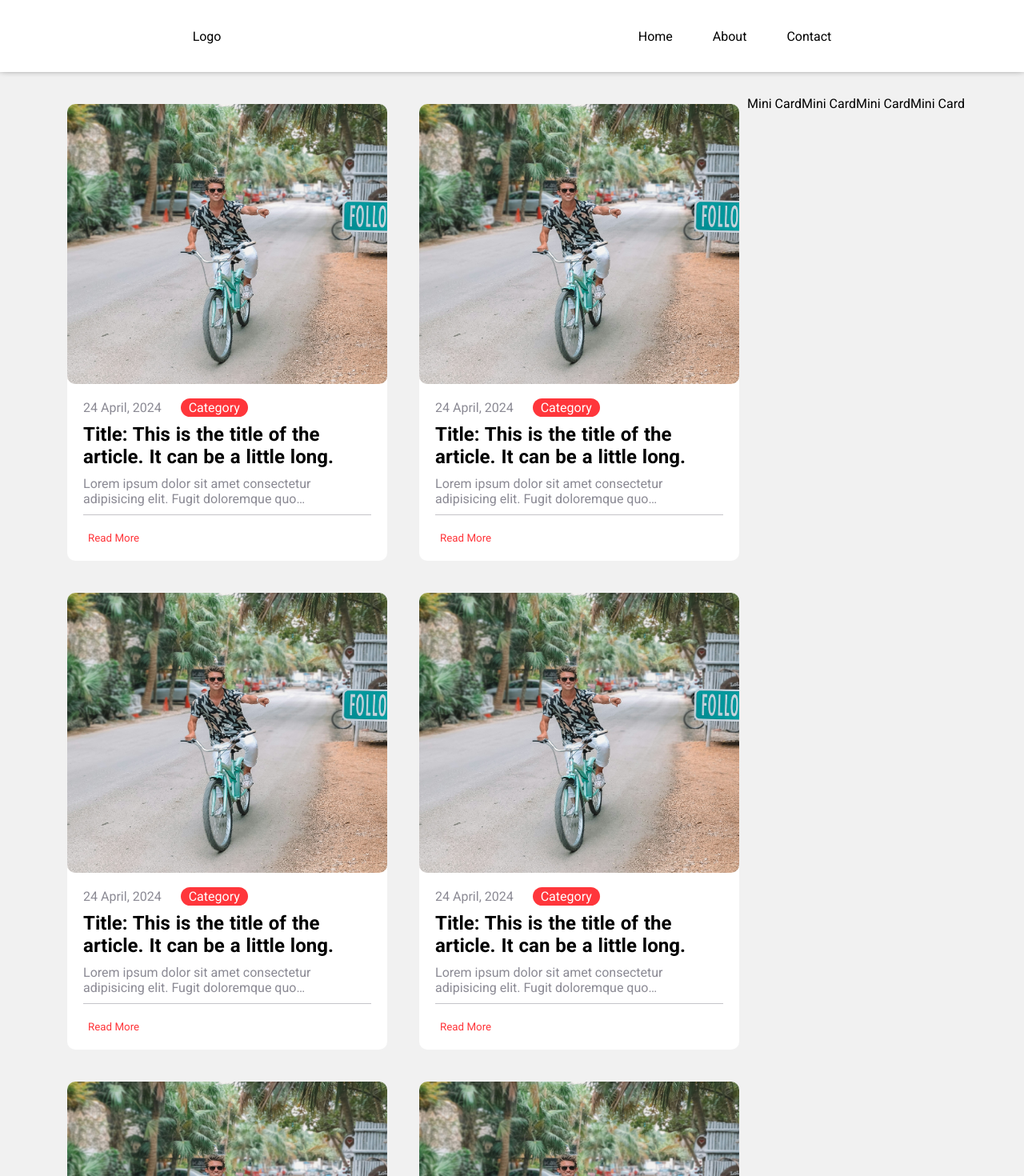
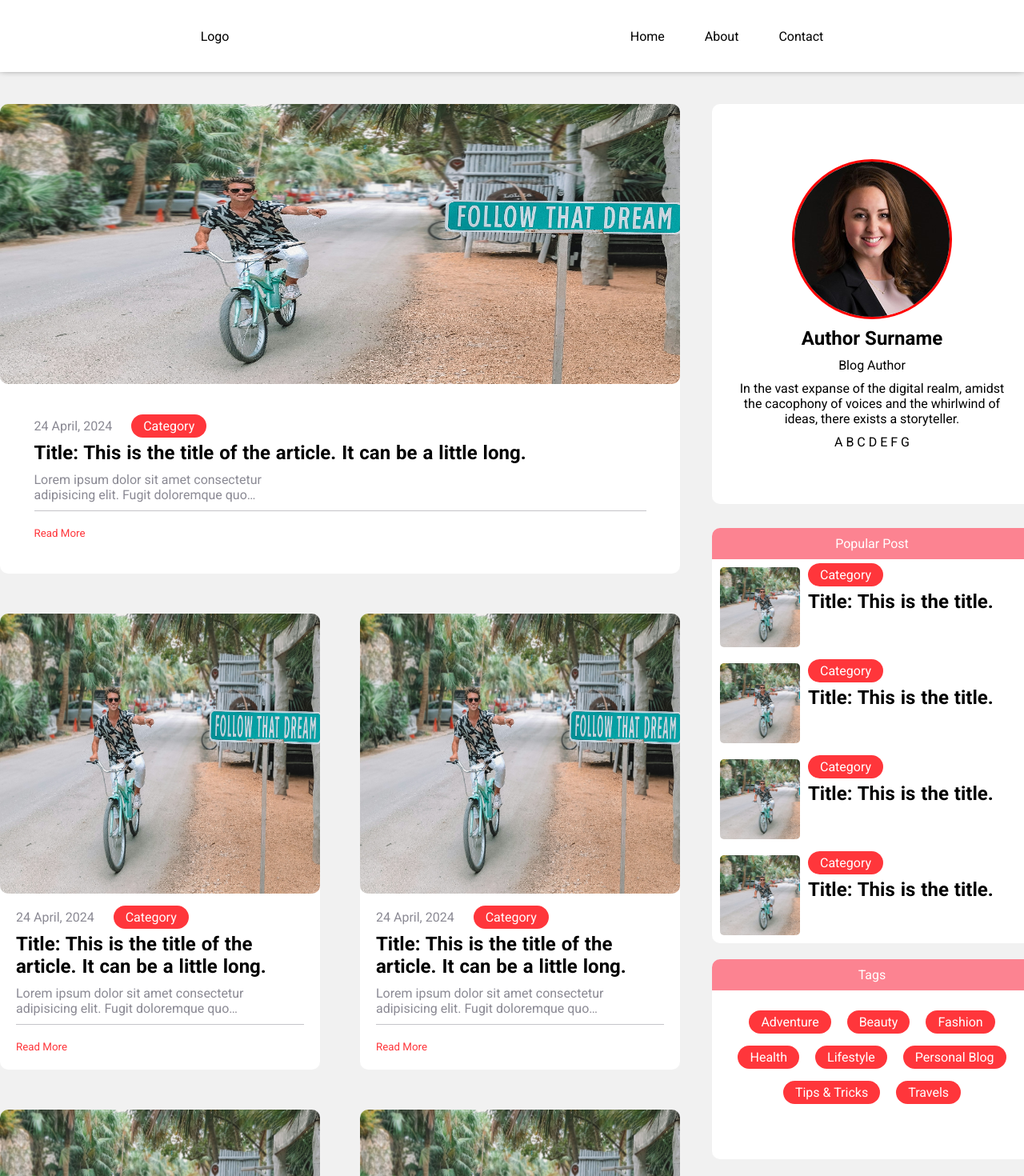
Before and after one commit to infinitee404/blogSite-sample, a React (Vite) app: page / in a window 1280 px wide. Shown: the top 1470 px of the page at 80% size. Built offline with nearby package versions, Linux system fonts and the light colour scheme.

Commit message:
site building complete

```diff
--- a/src/App.jsx
+++ b/src/App.jsx
@@ -2,15 +2,17 @@ import React from 'react'
 import Navbar from './components/Navbar'
 import NewsSection from './components/NewsSection'
 import MoreSection from './components/MoreSection'
+import Footer from './components/Footer'
 
 const App = () => {
   return (
     <>
       <Navbar />
-      <div className="container">
+      <div className="hero-container">
         <NewsSection />
         <MoreSection />
       </div>
+      <Footer />
     </>
   )
 }
--- /dev/null
+++ b/src/components/Footer.jsx
@@ -0,0 +1,57 @@
+import React from 'react'
+
+const Footer = () => {
+  return (
+    <>
+        <div className="subscription">
+            <h1>Subscribe for Updates</h1>
+            <h3>Receive exclusive news and updates straight into your inbox</h3>
+            <div className="email-field">
+                <input type='email' placeholder='Email Address' /><button>Subscribe</button>
+            </div>
+        </div>
+        <div className="footer">
+            <div className="footer-info">
+                <h1>Logo</h1>
+                <h3>Ensuring an informative experience</h3>
+            </div>
+            <div className="footer-link-section">
+                <div className="footer-link">
+                    <h3> Pages </h3>
+                    <ul>
+                        <li className="footer-links links">Home</li>
+                        <li className="footer-links links">About</li>
+                        <li className="footer-links links">Contact</li>
+                    </ul>
+                </div>
+                <div className="footer-link">
+                    <h3> Socials </h3>
+                    <ul>
+                        <li className="footer-links links">Instagram</li>
+                        <li className="footer-links links">Facebook</li>
+                        <li className="footer-links links">LinkedIn</li>
+                    </ul>
+                </div>
+                <div className="footer-link">
+                    <h3> Products </h3>
+                    <ul>
+                        <li className="footer-links links">Style Guide</li>
+                        <li className="footer-links links">Licensing</li>
+                        <li className="footer-links links">Change log</li>
+                    </ul>
+                </div>
+                <div className="footer-link">
+                    <h3> Contacts </h3>
+                    <ul>
+                        <li className="footer-links links">(+1) 234 567 8900</li>
+                        <li className="footer-links links">info@logo.com</li>
+                        <li className="footer-links links">123 Street, city, country</li>
+                    </ul>
+                </div>
+            </div>
+        </div>
+    </>
+  )
+}
+
+export default Footer
--- a/src/components/MoreSection.jsx
+++ b/src/components/MoreSection.jsx
@@ -1,7 +1,31 @@
 const MiniCard = () => {
     return(
         <>
-            Mini Card
+            <div className="more-card">
+                <div className="more-image-container">
+                    <img src="/images/bicycling.jpg" height="100px" width="150px" />
+                </div>
+                <div className="more-description">
+                    <p><span className="card-category">Category</span></p>
+                    <h2 className="card-title">Title: This is the title.</h2>
+                </div>
+            </div>
+        </>
+    )
+}
+
+const AuthorSection = () => {
+    return(
+        <>
+            <div className="author-block">
+                <img className="author-image" src="/images/author.jpg" />
+                <h2 className="author-name">Author Surname</h2>
+                <p className="author-title">Blog Author</p>
+                <p className="author-description">In the vast expanse of the digital realm, amidst the cacophony of voices and the whirlwind of ideas, there exists a storyteller.</p>
+                <div className="author-socials">
+                    A B C D E F G
+                </div>
+            </div>
         </>
     )
 }
@@ -10,11 +34,28 @@ const MiniCard = () => {
 const MoreSection = () => {
   return (
     <>
-        <div className="more-container">
-            <MiniCard />
-            <MiniCard />
-            <MiniCard />
-            <MiniCard />
+        <div className="side-container">
+            <AuthorSection />
+            <div className="more-news">
+                <p className="more-post-title">Popular Post</p>
+                <MiniCard />
+                <MiniCard />
+                <MiniCard />
+                <MiniCard />
+            </div>
+            <div className="more-tags">
+                <p className="more-tags-title">Tags</p>
+                <div className="tags">
+                    <p className="card-category">Adventure</p>
+                    <p className="card-category">Beauty</p>
+                    <p className="card-category">Fashion</p>
+                    <p className="card-category">Health</p>
+                    <p className="card-category">Lifestyle</p>
+                    <p className="card-category">Personal Blog</p>
+                    <p className="card-category">Tips & Tricks</p>
+                    <p className="card-category">Travels</p>
+                </div>
+            </div>
         </div>
     </>
   )
--- a/src/components/NewsSection.jsx
+++ b/src/components/NewsSection.jsx
@@ -2,7 +2,7 @@ const Card = () => {
     return(
         <div className="card-single">
             <div className="image-container">
-                <img src="/images/bicycling.jpg" height="350px" width="525px" />
+                <img src="/images/bicycling.jpg" />
             </div>
             <div className="card-description">
                 <p><span className="card-date">24 April, 2024</span> <span className="card-category">Category</span></p>
@@ -19,7 +19,18 @@ const NewsSection = () => {
   return (
     <>
         <div className="news-container">
-            <Card />
+            <div className="card-single card-main">
+                <div className="image-container">
+                    <img src="/images/bicycling.jpg" />
+                </div>
+                <div className="card-description">
+                    <p><span className="card-date">24 April, 2024</span> <span className="card-category">Category</span></p>
+                    <h2 className="card-title">Title: This is the title of the article. It can be a little long.</h2>
+                    <p className="card-content">Lorem ipsum dolor sit amet consectetur adipisicing elit. Fugit doloremque quo perferendis cumque! Ab, velit corporis alias reprehenderit </p>
+                    <div className="card-line" />
+                    <button className="card-button"><span className="links">Read More</span></button>
+                </div>
+            </div>
             <Card />
             <Card />
             <Card />
--- a/src/styles.css
+++ b/src/styles.css
@@ -2,6 +2,7 @@
     box-sizing: border-box;
     margin: 0;
     font-family: 'Roboto', sans-serif;
+    padding: 0;
     /* for looking element borders */
     /* border: 1px solid red; */
 }
@@ -16,8 +17,8 @@ body{
     display: flex;
     justify-content: space-around;
     align-items: center;
-    background-color: white;
-    box-shadow: 0px -5px 10px black;
+    background-color: var(--white);
+    box-shadow: 0px -5px 10px var(--black);
 }
 
 .navbar-logo{
@@ -35,7 +36,7 @@ body{
     text-decoration: underline;
 }
 
-.container{
+.hero-container{
     margin-top: 30px;
     display: flex;
     justify-content: center;
@@ -44,8 +45,17 @@ body{
 .card-single{
     margin: 10px;
     width: 400px;
-    background-color: white;
+    background-color: var(--white);
     border-radius: 10px;
+}
+
+.card-main{
+    grid-column: -1/1;
+    width: 850px;
+}
+
+.card-main > .image-container{
+    width: 850px;
 }
 
 .image-container{
@@ -55,12 +65,23 @@ body{
     border-radius: 10px;
 }
 
+.image-container img{
+    height: 100%;
+    width: 100%;
+    object-fit:fill;
+}
+
 img{
     transition: all 0.5s ease;
 }
 
 .image-container:hover img{
     transform: scale(1.1);
+    cursor: pointer;
+}
+
+.more-image-container:hover img{
+    transform: scale(1.2);
     cursor: pointer;
 }
 
@@ -77,10 +98,19 @@ img{
     color: var(--text-primary);
     background-color: #ff363b;
     padding: 2px 10px;
-    color: white;
+    color: var(--white);
     border-radius: 50px;
+    width: fit-content;
+    margin: 5px 0;
+    padding: 5px 15px;
 }
 
+.card-category:hover{
+    cursor: pointer;
+    transform: scale(1.15);
+    background-color: #fc8391;
+    color: var(--black);
+}
 
 .card-title{
     font-size: 1.5rem;
@@ -115,17 +145,184 @@ img{
 .news-container{
     display: grid;
     grid-template-columns: 1fr 1fr;
+    gap: 30px;
+    margin-right: 30px;
+}
+
+.author-block{
+    background-color: var(--white);
+    height: 500px;
+    width: 400px;
+    margin: 10px 0 30px 0;
+    border-radius: 10px;
+    display: flex;
+    flex-direction: column;
+    align-items: center;
+    justify-content: center;
+    padding: 30px;
+    text-align: center;
+    gap: 10px;
+}
+
+.author-image{
+    height: 200px;
+    width: 200px;
+    border: 3px solid red;
+    border-radius: 50%;
+}
+
+.more-post-title,
+.more-category-title,
+.more-tags-title{
+    width: 100%;
+    background-color: #fc8391;
+    color: var(--white);
+    text-align: center;
+    padding: 10px;
+    border-top-left-radius: 10px;
+    border-top-right-radius: 10px;
+}
+
+.more-news {
+    border-radius: 10px;
+    display: flex;
+    flex-direction: column;
+    align-items: center;
+    background-color: var(--white);
+    height: fit-content;
+    margin-bottom: 20px;
+}
+
+.more-card{
+    height: 110px;
+    width: 400px;
+    margin-top: 10px;
+    display: flex;
+}
+
+.more-image-container{
+    height: 100px;
+    width: 100px;
+    overflow: hidden;
+    border-radius: 5px;
+    margin-left: 10px;
+}
+
+.more-description{
+    padding-left: 10px;
+
+}
+
+.more-tags{
+    height: 250px;
+    width: 400px;
+    background-color: var(--white);
+    margin-bottom: 20px;
+    border-radius: 10px;
+}
+
+.tags{
+    display: flex;
+    flex-wrap: wrap;
+    column-gap: 20px;
+    row-gap: 5px;
+    justify-content: center;
+    margin-top: 20px;
+}
+
+.subscription{
+    background-color: var(--black);
+    color: var(--white);
+    margin-top: 50px;
+    height: 350px;
+    display: flex;
+    flex-direction: column;
+    justify-content: center;
+    align-items: center;
     gap: 20px;
 }
 
-.more-container{
+.subscription>h1{
+    font-size: 3rem;
+}
+
+.subscription>h3{
+    max-width: 350px;
+    text-align: center;
+    font-size: 1.15rem;
+    font-weight: 400;
+    margin: 10px 0;
+}
+
+.email-field>input{
+    height: 50px;
+    width: 250px;
+    padding: 20px;
+    font-size: 1.05rem;
+    border: none;
+    border-top-left-radius: 3px;
+    border-bottom-left-radius: 3px;
+}
+
+.email-field>button{
+    font-size: 1.05rem;
+    height: 50px;
+    width: 100px;
+    background-color: var(--white);
+    border: none;
+    border-left: 1px solid gray;
+    color: var(--text-secondary);
+    border-top-right-radius: 3px;
+    border-bottom-right-radius: 3px;
+}
+
+.footer{
+    background-color: ;
+    display: flex;
+    flex-direction: row;
+    justify-content: space-evenly;
+    height: 200px;
+}
+
+.footer-info{
+    height: 100%;
     display: flex;
     flex-direction: column;
+    justify-content: center;
+}
+
+.footer-info>h1{
+    margin-bottom: 10px;
+    font-size: 3rem;
+}
+
+.footer-info>h3{
+    max-width: 350px;
+    text-align: center;
+    font-size: 1.05rem;
+    font-weight: 400;
+}
+
+.footer-link-section{
+    height: 100%;
+    width: 80%;
+    display: flex;
+    align-items: center;
+    justify-content: space-around;
+}
+
+.footer-link>ul{
+    list-style: none;
+}
+
+.footer-links{
+    margin-top: 10px;
 }
 
 :root{
     --text-primary: #232323;
     --text-secondary: #8b8a94;
     --text-link: #ff363b;
-
+    --white: #ffffff;
+    --black: #000000;
 }
```
Also changed, not shown: public/images/author.jpg (added).
